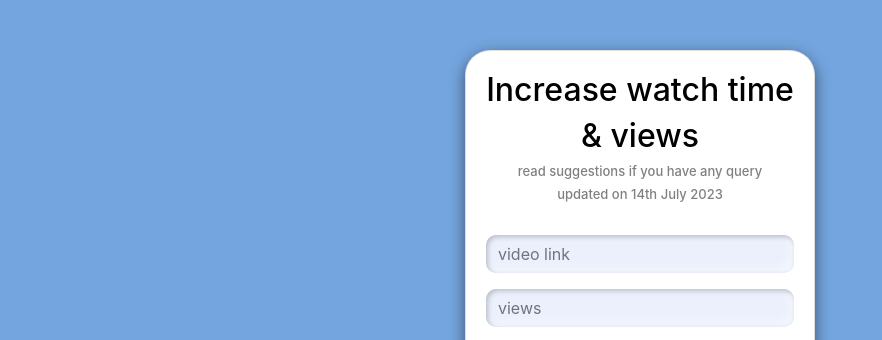
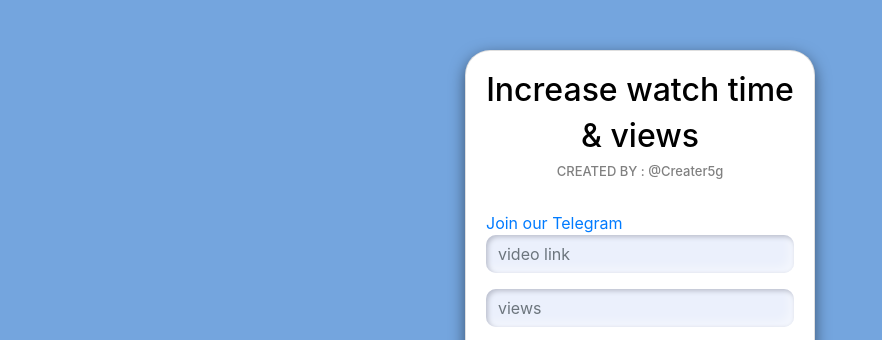
Before and after one commit to cadentax99/cadentax99.github.io, a plain HTML site: page index.html in a window 1280 px wide. Shown: the top 340 px of the page, without its empty margins (0-882 px from the left). Drawn offline with nearby package versions, Linux system fonts and the light colour scheme.

Commit message:
index.html

```diff
--- a/index.html
+++ b/index.html
@@ -26,8 +26,9 @@
     <div class="card-body">
       <h2 class="text-center" style="color: #000;">Increase watch time</h2>
       <h2 class="text-center" style="color: #000;">& views</h2>
-      <h2 class="text-center" style="font-size: 13px; color: grey;">read suggestions if you have any query</h2>
-      <h2 class="text-center" style="font-size: 13px; color: grey;">updated on 14th July 2023</h2>
+      <h2 class="text-center" style="font-size: 13px; color: grey;">CREATED BY : @Creater5g</h2>
+<!--       <h2 class="text-center" style="font-size: 13px; color: grey;">updated on 14th July 2023</h2> -->
+      <br><a href="https://t.me/Creater5g">Join our Telegram</a></h2>
       <br>
       <div class="form-group">
         <input class="form-control" id="urlvideo" placeholder="video link" value="" style="background-color: #ebf0fc; border-color: #ebf0fc; color: #9da3b0; border-radius: 10px; display: flex; position: relative; outline: none; border: none; box-shadow: inset 2px 2px 5px #babecc, inset -5px -5px 10px #ffffff73;">
```
